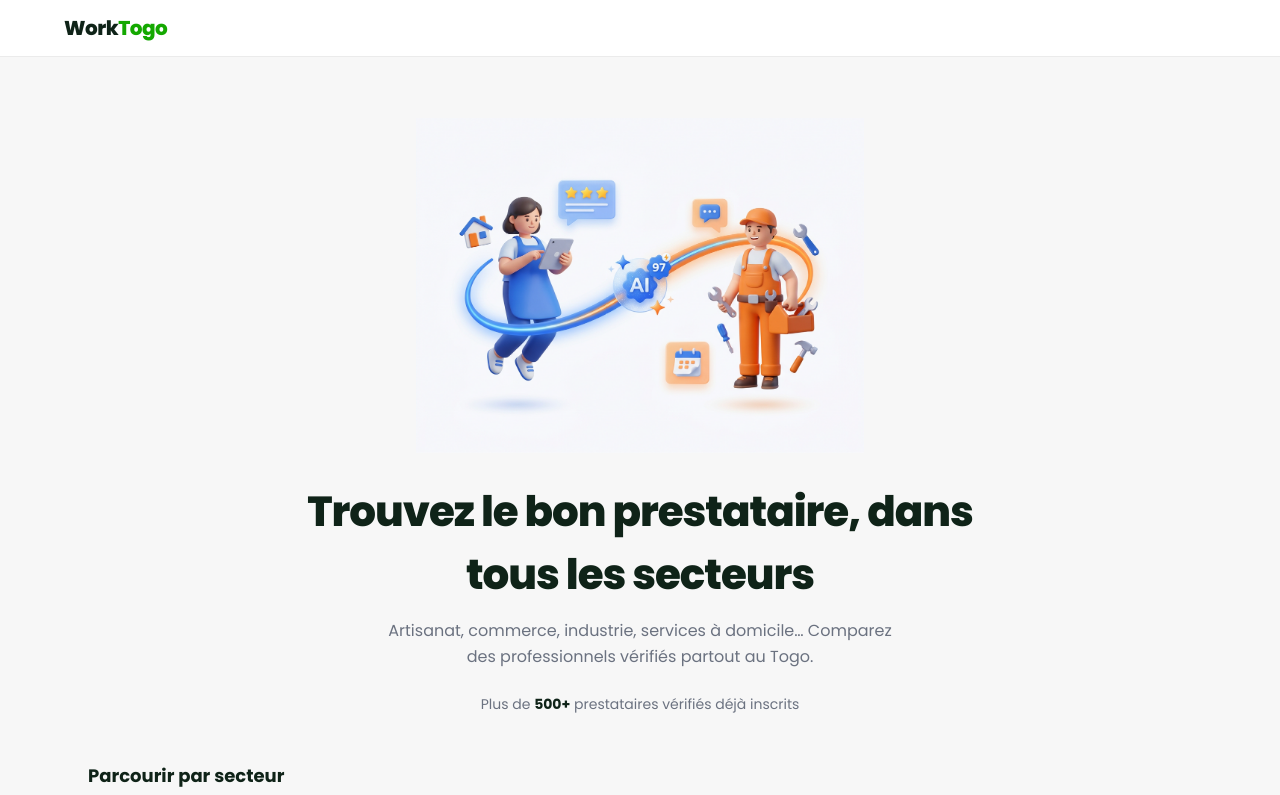
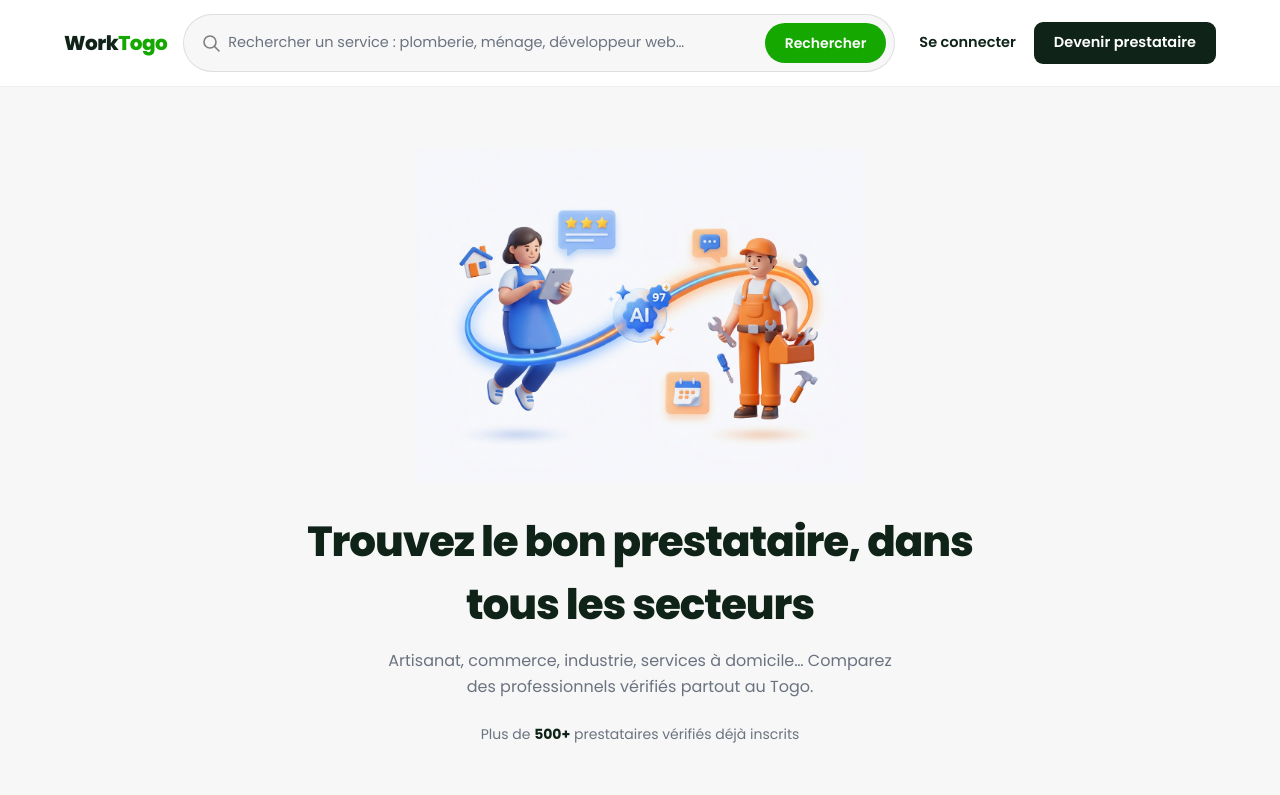
Before and after one commit to Georginio-prod/Alo_Dowoto, a Nuxt app: page / in a window 1280 px wide. Shown: the top 795 px of the page. Built offline with nearby package versions, Linux system fonts and the light colour scheme.

Commit message:
feat(header): composant AppHeader avec barre de recherche
Extrait le header en composant réutilisable et ajoute la barre de
recherche (champ contrôlé + bouton Rechercher), plus les actions
Se connecter / Devenir prestataire. Le layout consomme <AppHeader />.

Closes #6

```diff
--- /dev/null
+++ b/app/components/AppHeader.vue
@@ -0,0 +1,58 @@
+<script setup lang="ts">
+const query = ref('')
+
+function onSearch() {
+  const q = query.value.trim()
+  if (!q) return
+  // TODO: brancher sur la page de résultats de recherche (#39 / #55).
+}
+</script>
+
+<template>
+  <header class="sticky top-0 z-20 border-b border-hairline bg-surface px-6 py-3.5">
+    <div class="mx-auto flex max-w-6xl flex-wrap items-center gap-4">
+      <NuxtLink to="/" class="shrink-0 text-xl font-extrabold tracking-tight text-dark">
+        Work<span class="text-primary">Togo</span>
+      </NuxtLink>
+
+      <form
+        role="search"
+        class="flex min-w-60 flex-1 basis-80 items-center gap-2 rounded-pill border border-black/10 bg-bg py-2 pl-[18px] pr-2"
+        @submit.prevent="onSearch"
+      >
+        <svg class="size-[18px] shrink-0 opacity-55" viewBox="0 0 18 18" aria-hidden="true">
+          <circle cx="8" cy="8" r="6" fill="none" stroke="currentColor" stroke-width="1.6" />
+          <line x1="12.3" y1="12.3" x2="17" y2="17" stroke="currentColor" stroke-width="1.6" stroke-linecap="round" />
+        </svg>
+        <input
+          v-model="query"
+          type="text"
+          class="min-w-0 flex-1 border-none bg-transparent text-[14.5px] text-ink outline-none placeholder:text-muted"
+          placeholder="Rechercher un service : plomberie, ménage, développeur web…"
+          aria-label="Rechercher un service"
+        >
+        <button
+          type="submit"
+          class="press shrink-0 rounded-pill bg-primary px-5 py-2.5 text-sm font-semibold text-white hover:bg-primary-hover"
+        >
+          Rechercher
+        </button>
+      </form>
+
+      <div class="ml-auto flex shrink-0 items-center gap-2.5">
+        <button
+          type="button"
+          class="press px-2 py-2.5 text-[14.5px] font-semibold text-dark hover:text-primary"
+        >
+          Se connecter
+        </button>
+        <button
+          type="button"
+          class="press rounded-[9px] bg-dark px-5 py-2.5 text-[14.5px] font-semibold text-white hover:bg-[#1a3a28]"
+        >
+          Devenir prestataire
+        </button>
+      </div>
+    </div>
+  </header>
+</template>
--- a/app/layouts/default.vue
+++ b/app/layouts/default.vue
@@ -1,12 +1,6 @@
 <template>
   <div class="min-h-screen bg-bg text-ink">
-    <header class="sticky top-0 z-20 border-b border-black/[0.08] bg-white px-6 py-3.5">
-      <div class="mx-auto flex max-w-6xl items-center gap-4">
-        <div class="text-xl font-extrabold tracking-tight text-dark">
-          Work<span class="text-primary">Togo</span>
-        </div>
-      </div>
-    </header>
+    <AppHeader />
 
     <main>
       <slot />
```
